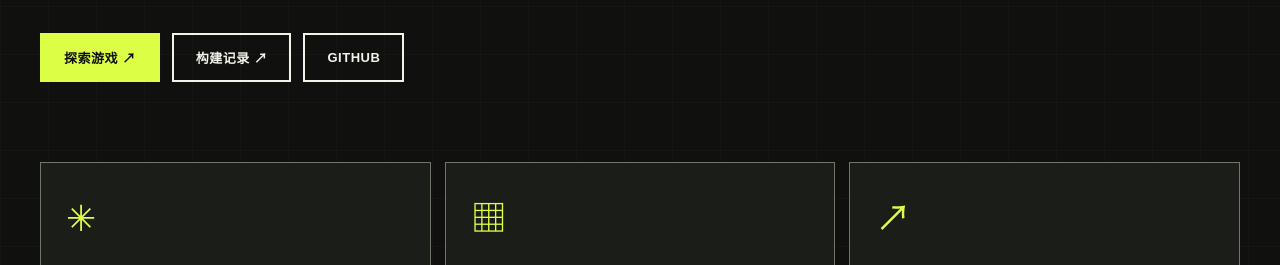
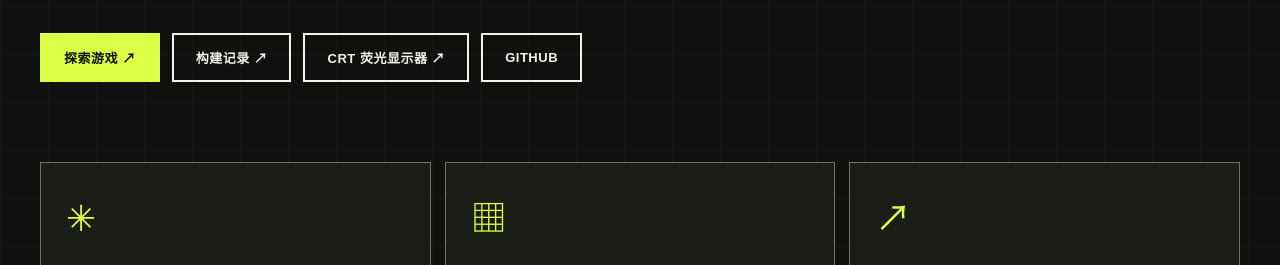
Before and after one commit to LXFLGH/melavonmen, a plain HTML site: page index.html in a window 1280 px wide. Shown: the part 522-787 px from the top of the page. Drawn offline with Linux system fonts and the light colour scheme.

Commit message:
feat: link CRT phosphor demo from homepage

```diff
--- a/index.html
+++ b/index.html
@@ -29,6 +29,7 @@
     <div class="actions">
       <a class="btn btn-primary" href="games.html">探索游戏 ↗</a>
       <a class="btn" href="heatmap.html">构建记录 ↗</a>
+      <a class="btn" href="experiments/phosphor-crt.html">CRT 荧光显示器 ↗</a>
       <a class="btn" href="https://github.com/LXFLGH" target="_blank" rel="noopener">GitHub</a>
     </div>
   </section>
```
